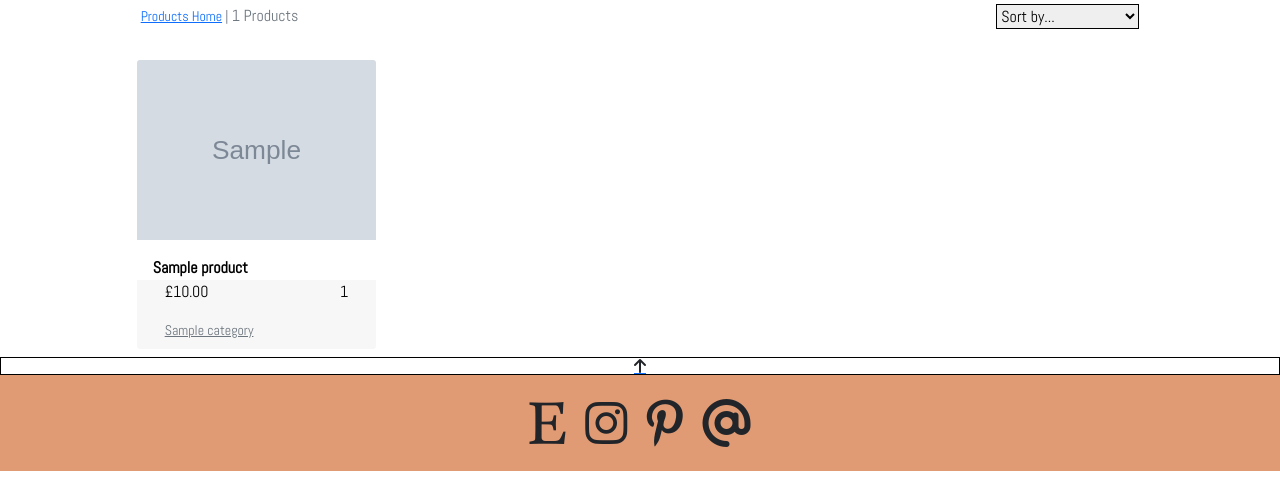
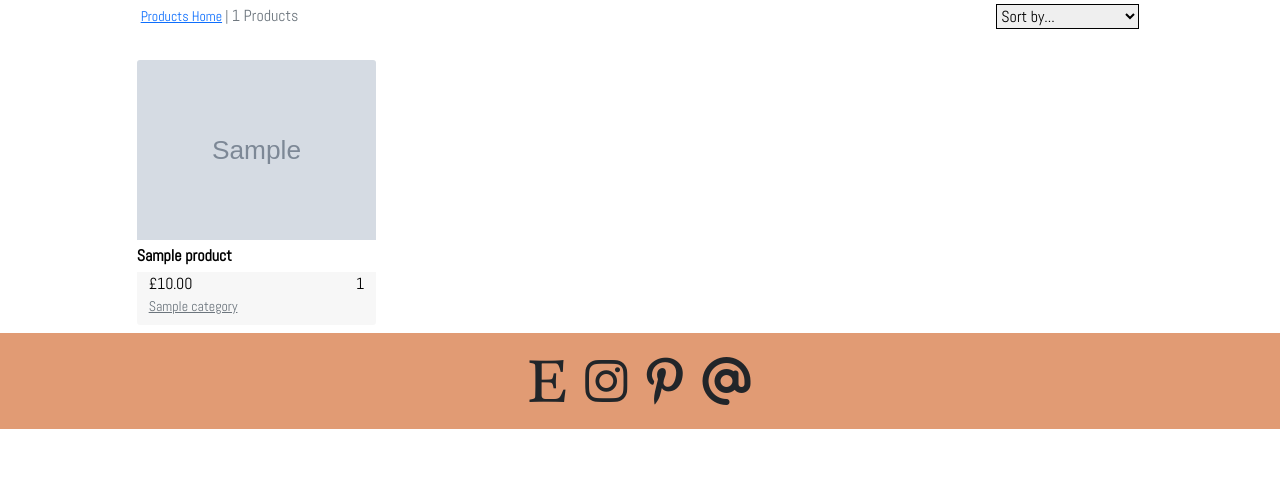
Before and after one commit to raniamarhoni/SSK, a Django app: page /products/ in a window 1280 px wide. Shown: the part 305-800 px from the top of the page. Run offline with Django 3.2, Linux system fonts and the light colour scheme; tables that the repository leaves empty hold one stand-in row (values such as "Sample post"); grey boxes marked "Sample" are stand-in pictures; some libraries are stand-ins or nearby versions.

Commit message:
add average of ratings and min and max of prices of each product

```diff
--- a/products/models.py
+++ b/products/models.py
@@ -3,7 +3,7 @@ from django.db import models
 
 class Category(models.Model):
     name = models.CharField(max_length=254)
-    friendly_name = models.CharField(max_length=254, null=True, blank=True)
+    friendly_name = models.CharField(max_length=254, blank=True)
 
     def __str__(self):
         return self.name
@@ -31,7 +31,8 @@ class Product(models.Model):
         for rvw in reviews:
             sum += rvw.star
         try:
-            return (sum/count)
+            average = str((sum/count))
+            return str(average)
         except ZeroDivisionError:
             return "No Rating"
 
@@ -55,14 +56,13 @@ class Product(models.Model):
 class Size(models.Model):
     product = models.ForeignKey(
         'Product', null=True, blank=True, on_delete=models.SET_NULL)
-    sku = models.CharField(max_length=254, null=True, blank=True)
+    sku = models.CharField(max_length=254, blank=True)
     size = models.CharField(max_length=25)
     price = models.DecimalField(max_digits=6, decimal_places=2)
     stock = models.DecimalField(max_digits=6, decimal_places=0)
 
     def __str__(self):
         return self.size
-
 
 
 class Review(models.Model):
--- a/products/templates/products/products.html
+++ b/products/templates/products/products.html
@@ -59,24 +59,20 @@
                                     <img class="card-img-top img-fluid" src="{{ MEDIA_URL }}noimage.png" alt="{{ product.name }}">
                                 </a>
                                 {% endif %}
-                                <div class="card-body pb-0">
+                                <div class="card-body py-1 px-0">
                                     <p class="mb-0 fw-bold">{{ product.name }}</p>
                                 </div>
-                                <div class="card-footer pt-0 border-0">
+                                <div class="card-footer pt-0 px-0 border-0">
                                     <div class="row">
-                                        <div class="col-6 h-25">
-                                            {{ product.get_prices }}
+                                        <div class="col-8 h-25">
+                                            <p class="m-0">{{ product.get_prices }}</p>
                                         </div>
-                                        <div class="col-6 h-25">
-                                            {% if product.rating %}
-                                                <p class="text-end mb-0"><i class="fas fa-star mr-1"></i>{{ product.rating  }} / 5</p>
-                                            {% else %}
-                                                <p class="text-end">{{ product.get_avg_rating }}</p>
-                                            {% endif %}
+                                        <div class="col-4 h-25">
+                                            <p class="text-end m-0">{{ product.get_avg_rating }}</p>
                                         </div>
                                          {% if product.category %}
                                             <p class="small m-0">
-                                                <a class="text-muted" href="">
+                                                <a class="text-muted" href="{% url 'products' %}?category={{ product.category.name }}">
                                                     {{ product.category.friendly_name }}
                                                 </a>
                                             </p>
@@ -90,10 +86,5 @@
             </div>
         </div>
     </div>
-    <div class="btt-button shadow-sm rounded-0 border border-black">
-        <a class="btt-link d-flex h-100">
-            <i class="fas fa-arrow-up text-dark mx-auto my-auto"></i>
-        </a>
-    </div>
 </div>
 {% endblock %}
```
Also changed, not shown: products/migrations/0004_auto_20210421_2036.py (added).
